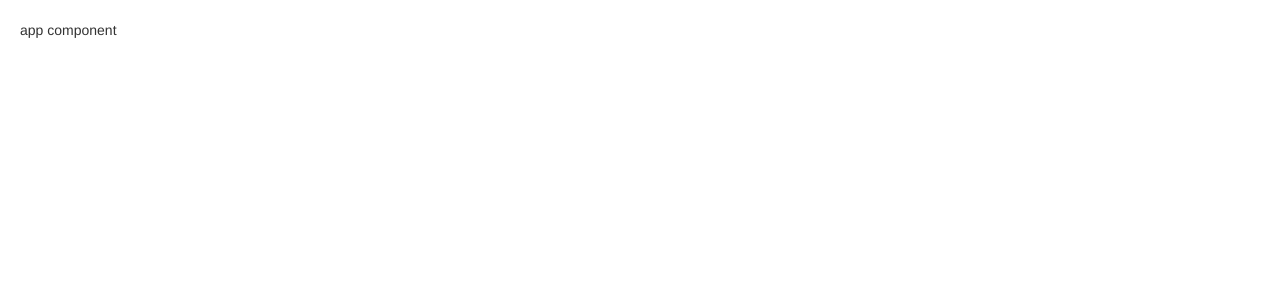
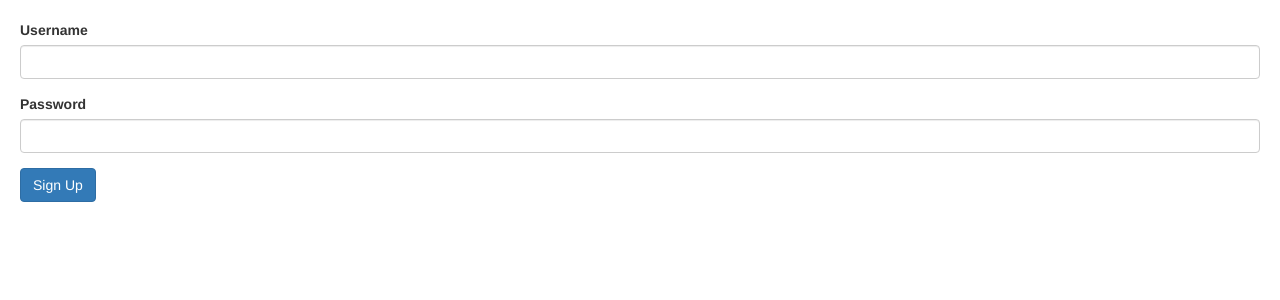
Before and after one commit to nelsW70/angular_reactive-forms, an Angular app: page / in a window 1280 px wide. Shown: the top 300 px of the page. Built offline with nearby package versions, Linux system fonts and the light colour scheme.

Commit message:
created signup form component

```diff
--- a/src/app/app.component.html
+++ b/src/app/app.component.html
@@ -1 +1 @@
-<p>app component</p>
+<app-signup-form></app-signup-form>
--- a/src/app/app.module.ts
+++ b/src/app/app.module.ts
@@ -3,9 +3,10 @@
 import { FormsModule } from '@angular/forms';
 
 import { AppComponent } from './app.component';
+import { SignupFormComponent } from './signup-form/signup-form.component';
 
 @NgModule({
-  declarations: [AppComponent],
+  declarations: [AppComponent, SignupFormComponent],
   imports: [BrowserModule, FormsModule],
   providers: [],
   bootstrap: [AppComponent]
--- /dev/null
+++ b/src/app/signup-form/signup-form.component.html
@@ -0,0 +1,11 @@
+<form>
+  <div class="form-group">
+    <label for="username">Username</label>
+    <input id="username" type="text" class="form-control" />
+  </div>
+  <div class="form-group">
+    <label for="password">Password</label>
+    <input id="password" type="text" class="form-control" />
+  </div>
+  <button class="btn btn-primary" type="submit">Sign Up</button>
+</form>
--- /dev/null
+++ b/src/app/signup-form/signup-form.component.ts
@@ -0,0 +1,15 @@
+import { Component, OnInit } from '@angular/core';
+
+@Component({
+  selector: 'app-signup-form',
+  templateUrl: './signup-form.component.html',
+  styleUrls: ['./signup-form.component.scss']
+})
+export class SignupFormComponent implements OnInit {
+
+  constructor() { }
+
+  ngOnInit() {
+  }
+
+}
```
Also changed, not shown: src/app/signup-form/signup-form.component.scss (added), 1 other file (tests, documents, lock files or other folders).
